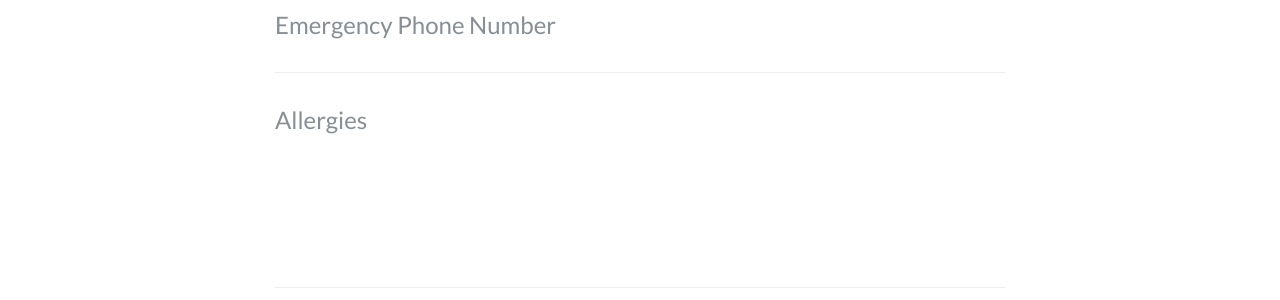
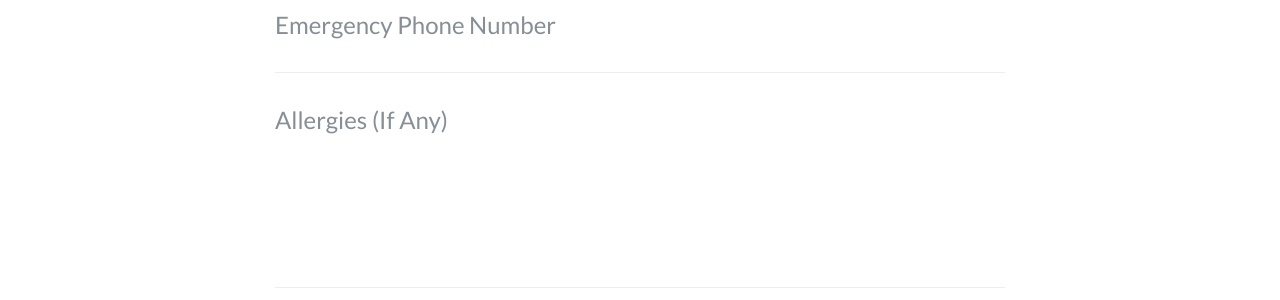
Before and after one commit to MatanAvneri/mla_yazamut, a Jekyll site: the page built from index.html, in a window 1280 px wide and 900 px high, scrolled down 2457 px. Shown: the part 150-450 px from the top of the window. Built offline with Jekyll 4.4.1, drawn with Linux system fonts in a browser that asks for light colours; nearby versions of some CDN libraries.

```diff
--- a/_layouts/default.html
+++ b/_layouts/default.html
@@ -196,7 +196,7 @@
                     <div class="control-group">
                         <div class="form-group floating-label-form-group controls">
                             <label>Message</label>
-                            <textarea class="form-control" id="allergies" rows="5" placeholder="Allergies"></textarea>
+                            <textarea class="form-control" id="allergies" rows="5" placeholder="Allergies (If Any)"></textarea>
                             <p class="help-block text-danger"></p>
                         </div>
                     </div>
```
